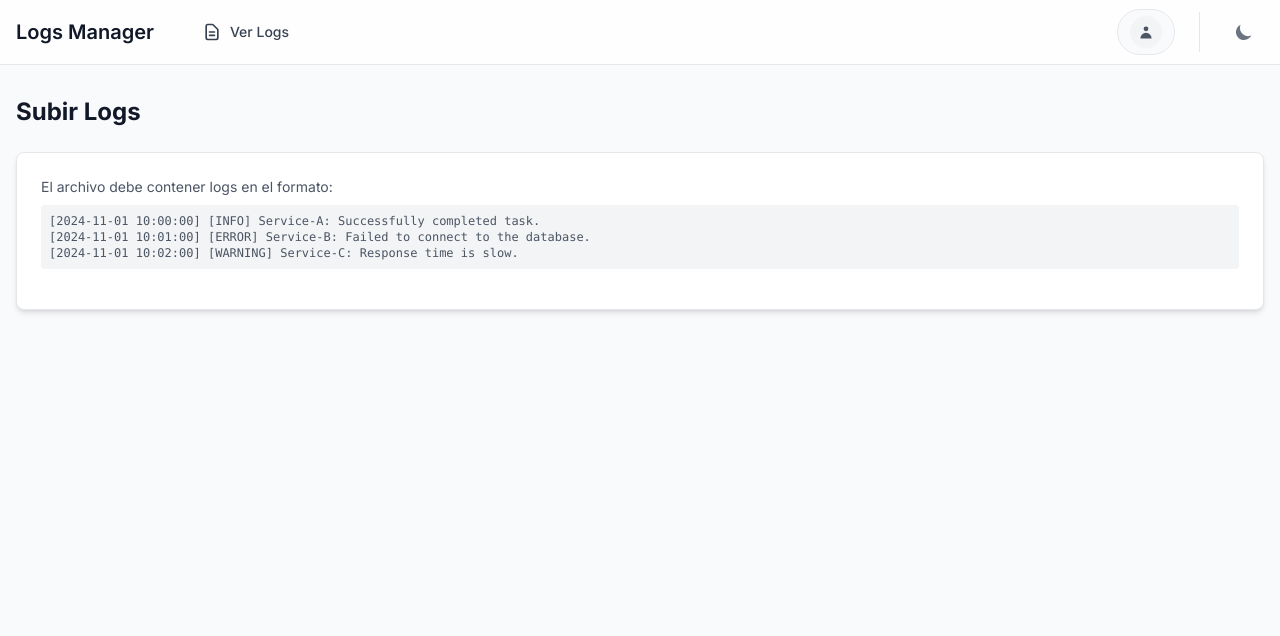
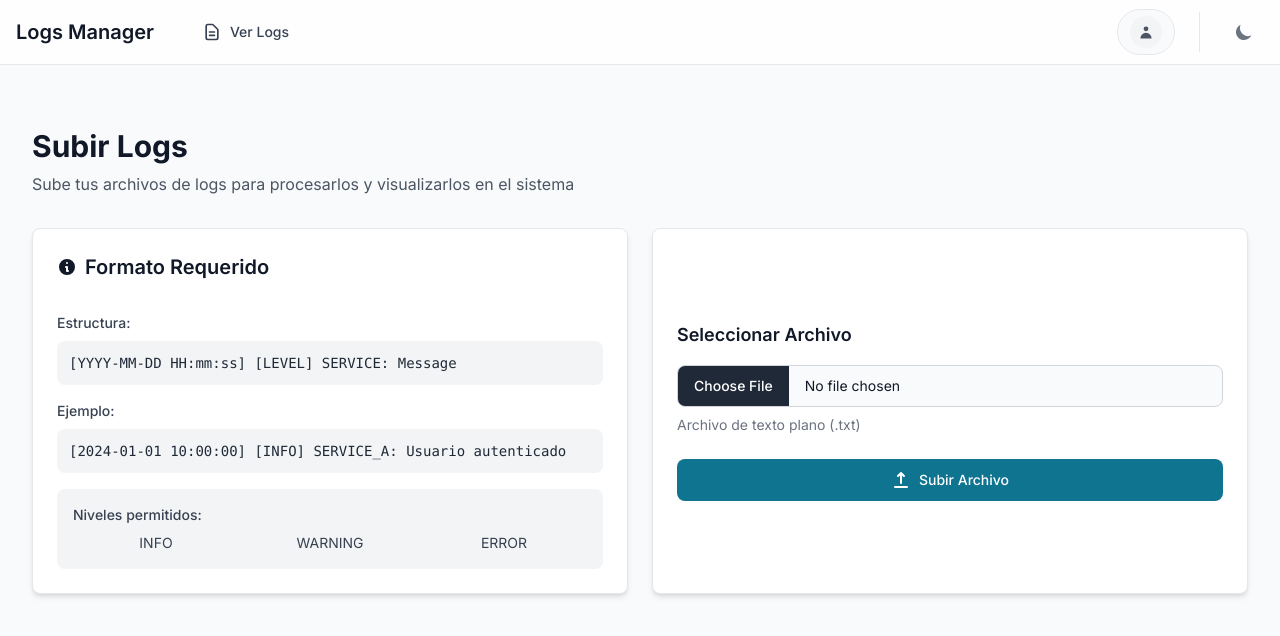
Before and after one commit to microboxlabs/nextjs-logs-manager, a Next.js app in the folder nextjs-logs-manager/: page /pages/admin/upload-logs in a window 1280 px wide. Shown: the top 636 px of the page. Built offline with nearby package versions, Linux system fonts and the light colour scheme; no server answers.

Commit message:
(Update) UI Upload Logs
Mejoras en UI upload logs

```diff
--- a/nextjs-logs-manager/app/pages/admin/upload-logs/page.tsx
+++ b/nextjs-logs-manager/app/pages/admin/upload-logs/page.tsx
@@ -1,30 +1,81 @@
 'use client'
 
-import { Card } from 'flowbite-react'
+import { Card, FileInput, Button } from 'flowbite-react'
+import { HiInformationCircle, HiUpload } from 'react-icons/hi'
 
 export default function UploadLogsPage() {
   return (
-    <div>
-      <div className="mb-6">
-        <h1 className="mb-4 text-2xl font-bold text-gray-900 dark:text-white">
+    <div className="container mx-auto px-4 py-8">
+      <div className="mb-8">
+        <h1 className="text-3xl font-bold text-gray-900 dark:text-white mb-2">
           Subir Logs
         </h1>
+        <p className="text-gray-600 dark:text-gray-400">
+          Sube tus archivos de logs para procesarlos y visualizarlos en el sistema
+        </p>
       </div>
 
-      <Card>
-        <p className="mb-4 text-sm text-gray-600 dark:text-gray-400">
-          El archivo debe contener logs en el formato:
-          <br />
-          <code className="mt-2 block rounded bg-gray-100 p-2 text-xs dark:bg-gray-800">
-            [2024-11-01 10:00:00] [INFO] Service-A: Successfully completed task.
-            <br />
-            [2024-11-01 10:01:00] [ERROR] Service-B: Failed to connect to the database.
-            <br />
-            [2024-11-01 10:02:00] [WARNING] Service-C: Response time is slow.
-          </code>
-        </p>
-        {/* Aquí irá el componente de subida de archivos */}
-      </Card>
+      <div className="grid grid-cols-1 lg:grid-cols-2 gap-6">
+        {/* Columna de información */}
+        <Card>
+          <h2 className="text-xl font-semibold mb-4 flex items-center text-gray-900 dark:text-white">
+            <HiInformationCircle className="mr-2" />
+            Formato Requerido
+          </h2>
+
+          <div className="space-y-4">
+            <div>
+              <p className="text-sm font-medium mb-2 text-gray-700 dark:text-gray-300">
+                Estructura:
+              </p>
+              <code className="block bg-gray-100 dark:bg-gray-700 p-3 rounded-lg text-sm font-mono text-gray-800 dark:text-gray-200">
+                [YYYY-MM-DD HH:mm:ss] [LEVEL] SERVICE: Message
+              </code>
+            </div>
+
+            <div>
+              <p className="text-sm font-medium mb-2 text-gray-700 dark:text-gray-300">
+                Ejemplo:
+              </p>
+              <code className="block bg-gray-100 dark:bg-gray-700 p-3 rounded-lg text-sm font-mono text-gray-800 dark:text-gray-200">
+                [2024-01-01 10:00:00] [INFO] SERVICE_A: Usuario autenticado
+              </code>
+            </div>
+
+            <div className="bg-gray-100 dark:bg-gray-700 p-4 rounded-lg">
+              <p className="text-sm font-medium mb-2 text-gray-700 dark:text-gray-300">
+                Niveles permitidos:
+              </p>
+              <div className="grid grid-cols-3 gap-2 text-sm text-gray-700 dark:text-gray-300">
+                <div className="text-center">INFO</div>
+                <div className="text-center">WARNING</div>
+                <div className="text-center">ERROR</div>
+              </div>
+            </div>
+          </div>
+        </Card>
+
+        {/* Columna de subida */}
+        <Card>
+          <div className="space-y-6">
+            <div>
+              <h3 className="text-lg font-semibold mb-4 text-gray-900 dark:text-white">
+                Seleccionar Archivo
+              </h3>
+              <FileInput
+                id="log-file"
+                accept=".txt"
+                helperText="Archivo de texto plano (.txt)"
+              />
+            </div>
+
+            <Button className="w-full">
+              <HiUpload className="mr-2 size-5" />
+              Subir Archivo
+            </Button>
+          </div>
+        </Card>
+      </div>
     </div>
   )
 }
```
